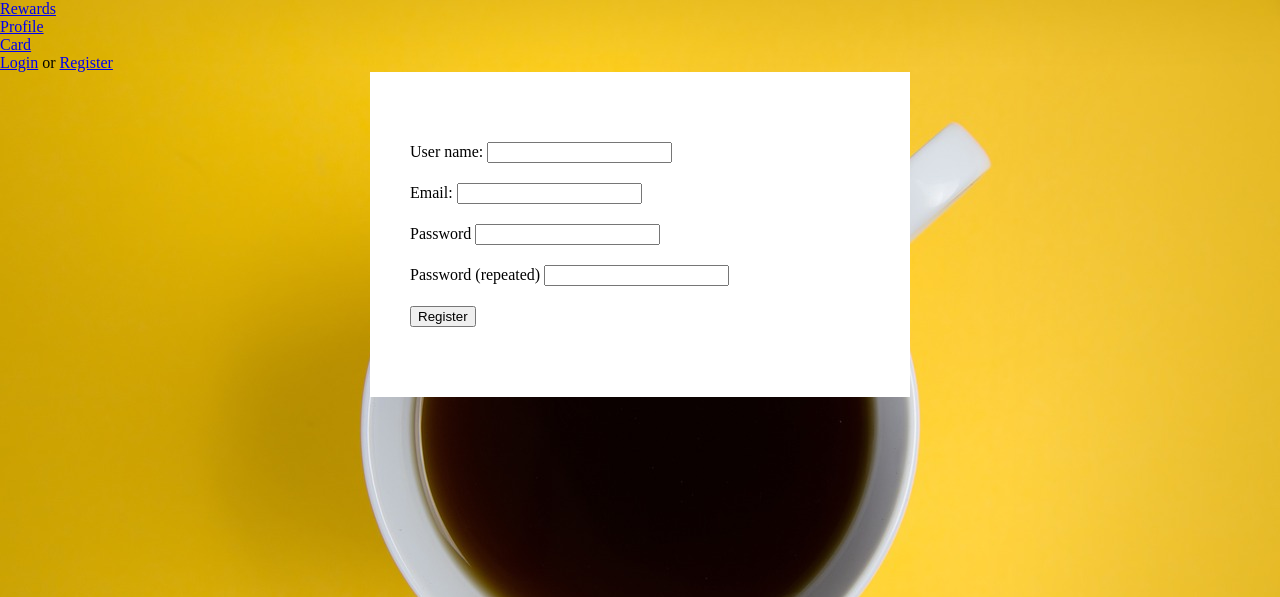
After one commit to Michelle-Lefebvre/ProjectJitters, a PHP site: template templates/register.html.twig in a window 1280 px wide. The commit adds this page. Shown: the top 597 px of the page. Run offline with PHP 8.4, Linux system fonts and the light colour scheme; the template is opened without the code that fills it, so the values that code supplies are empty; some libraries are stand-ins or nearby versions.

Commit message:
register

```diff
--- a/templates/index.html.twig
+++ b/templates/index.html.twig
@@ -1,10 +1,13 @@
 {% extends "master.html.twig" %}
-{% block head %}{% endblock head %}
+{% block head %}
+{% block title %}Jitters{% endblock title %}
+{% endblock head %}
 
 {% block content %}
     <div class="">
 
         <div class="main">
+            <img src="/images/ninja.png" width="200">
             <h1 class="center">Welcome to Jitters</h1>
         </div>
 
--- /dev/null
+++ b/templates/register.html.twig
@@ -0,0 +1,41 @@
+{% extends "master.html.twig" %}
+
+{% block title %}Register{% endblock %}
+
+{% block head %}
+    <script src="https://ajax.googleapis.com/ajax/libs/jquery/3.5.1/jquery.min.js"></script>
+    <script>
+        $(document).ready(function() {
+            // alert("jQuery works");
+            $('input[name=email]').on('paste blur change input', function() {
+                var email = $('input[name=email]').val();
+                $("#emailTaken").load("/isemailtaken/" + email);
+            });
+
+            $(document).ajaxError(function(event, jqxhr, settings, thrownError) {
+                console.log("Ajax error occured on " + settings.url);
+                alert("Ajax error occured");
+            });
+
+        });
+    </script>
+{% endblock %}
+
+{% block content %}
+    {% if errorList %}
+        <ul class="errorMessage">
+        {% for error in errorList %}
+            <li>{{error}}</li>
+        {% endfor %}
+        </ul>
+    {% endif %}
+
+        <form method="post">
+            User name: <input type="text" name="name" value="{{ v.name }}"><br>
+            Email: <input type="text" name="email" value="{{ v.email }}">
+            <span class="errorMessage" id="emailTaken"></span><br>
+            Password <input type="password" name="pass1"><br>
+            Password (repeated) <input type="password" name="pass2"><br>
+            <input type="submit" value="Register">
+        </form>
+{% endblock %}
```
Also changed, not shown: _main.php (+4 -3 lines), _users.php (line endings or trailing spaces), 1 other file.
